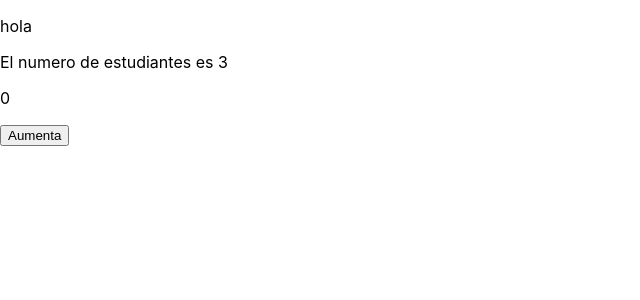
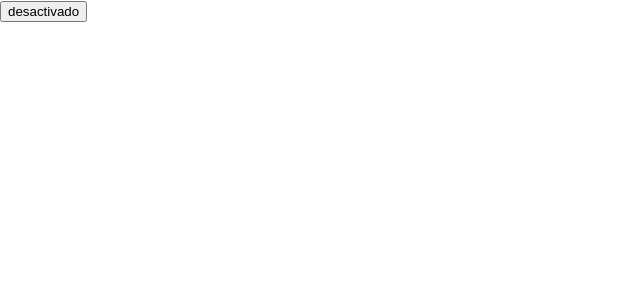
Before and after one commit to mpramos/PrimerosPasosReactTzuzulCodeBootcamp, a React (Create React App) app: page / in a window 1280 px wide. Shown: the top 300 px of the page, without its empty margins (0-640 px from the left). Built offline with nearby package versions, Linux system fonts and the light colour scheme.

Commit message:
Se ejecuta el efecto secundario una sola vez

```diff
--- a/src/App.js
+++ b/src/App.js
@@ -1,13 +1,10 @@
 import React from 'react';
-import Card from './components/Card'
+import GoApi from './pages/GoApi.jsx'
 const App = () => {
-  const Alumnos=['Martha','cecilia','juan']
-  const numero = Alumnos.length
 
 return (
   <div>
-  <p>hola</p>
-      <Card title={`El numero de estudiantes es ${numero}`} numero ={numero}> </Card>
+    <GoApi></GoApi>
   </div>
 )
 
--- /dev/null
+++ b/src/pages/GoApi.jsx
@@ -0,0 +1,12 @@
+import React, {useState, useEffect} from 'react';
+
+export default function GoApi() {
+    const [active, SetActive] = useState(false);
+    useEffect(() =>{
+            console.log("efecto secundario")
+    },[])
+
+  return <div>
+        <button onClick={()=>{SetActive(!active)}}>{active?'activado':'desactivado'}</button>
+  </div>;
+}
```
